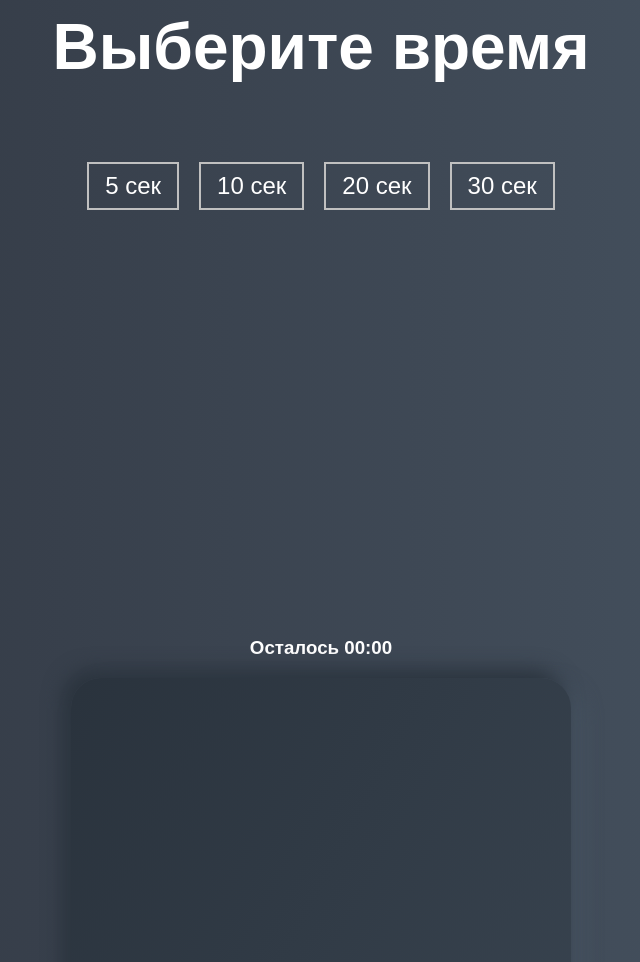
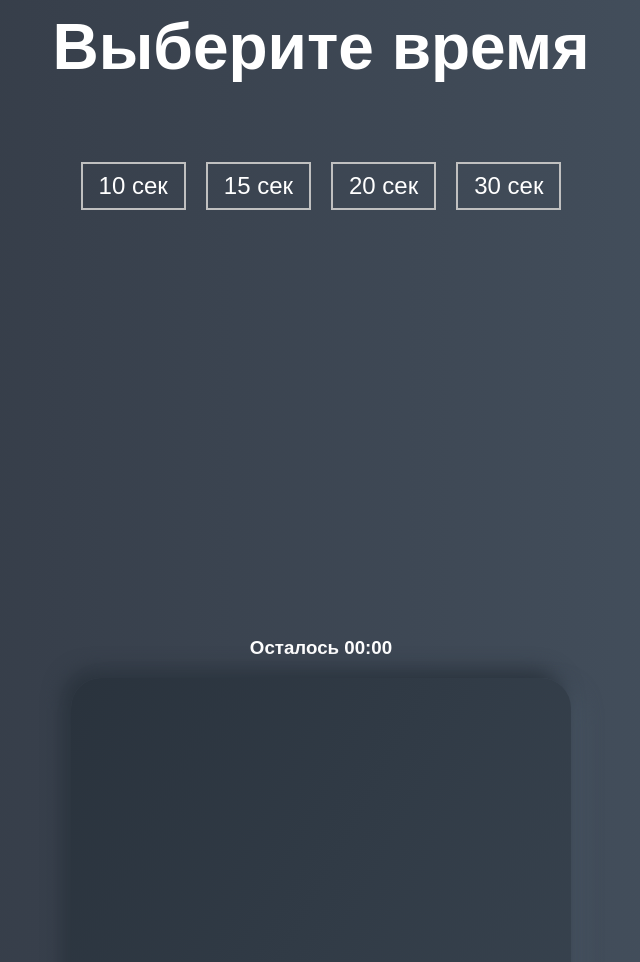
Before and after one commit to Irsn11/05-AIM-Game, a plain HTML site: page index.html in a window 1280 px wide. Shown: the part 1102-2064 px from the top of the page, without its empty margins (319-959 px from the left). Drawn offline with Linux system fonts and the light colour scheme; a web font is replaced by a local one.

Commit message:
Update index.html

```diff
--- a/index.html
+++ b/index.html
@@ -16,14 +16,15 @@
 	<div class="screen">
 		<h1>Выберите время</h1>
 		<ul class="time-list" id="time-list">
+
 			<li>
-				<button class="time-btn" data-time='5'>
-					5 сек
+				<button class="time-btn" data-time='10'>
+					10 сек
 				</button>
 			</li>
 			<li>
-				<button class="time-btn" data-time='10'>
-					10 сек
+				<button class="time-btn" data-time='5'>
+					15 сек
 				</button>
 			</li>
 			<li>
```
